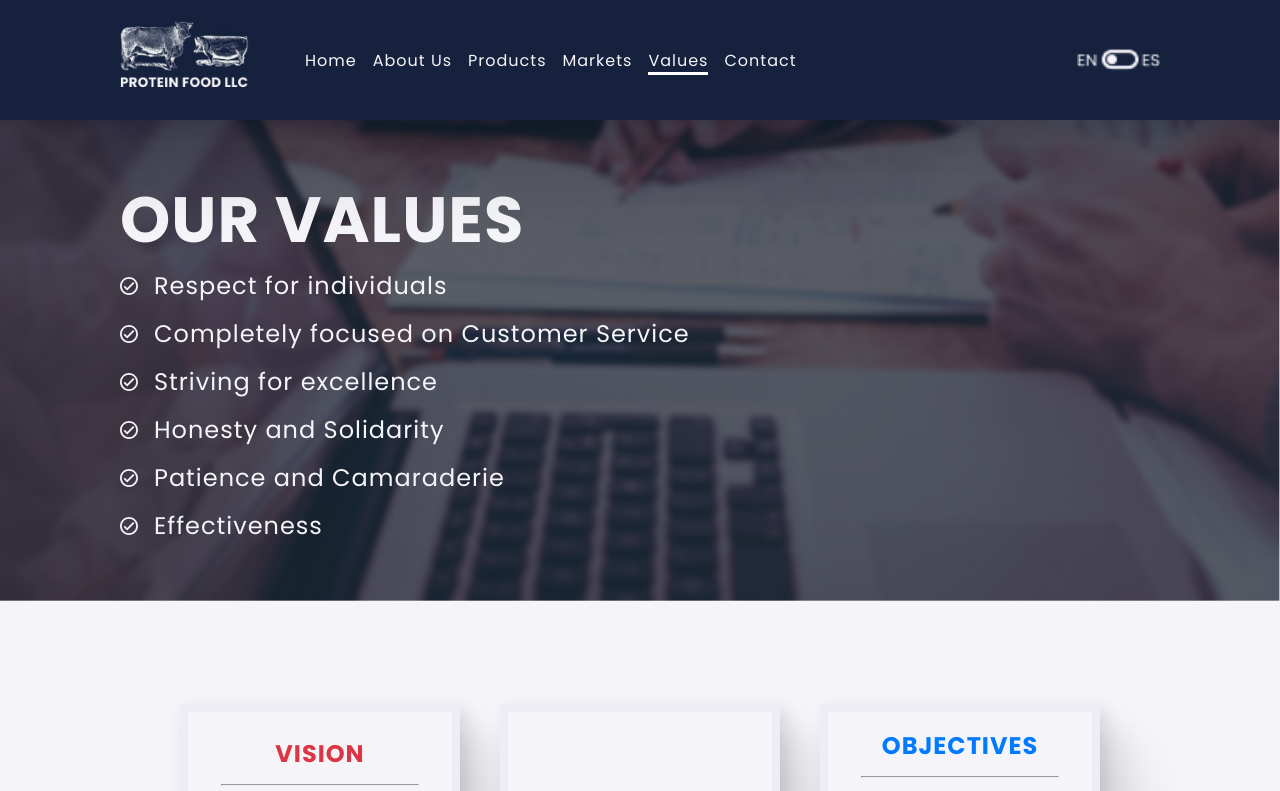
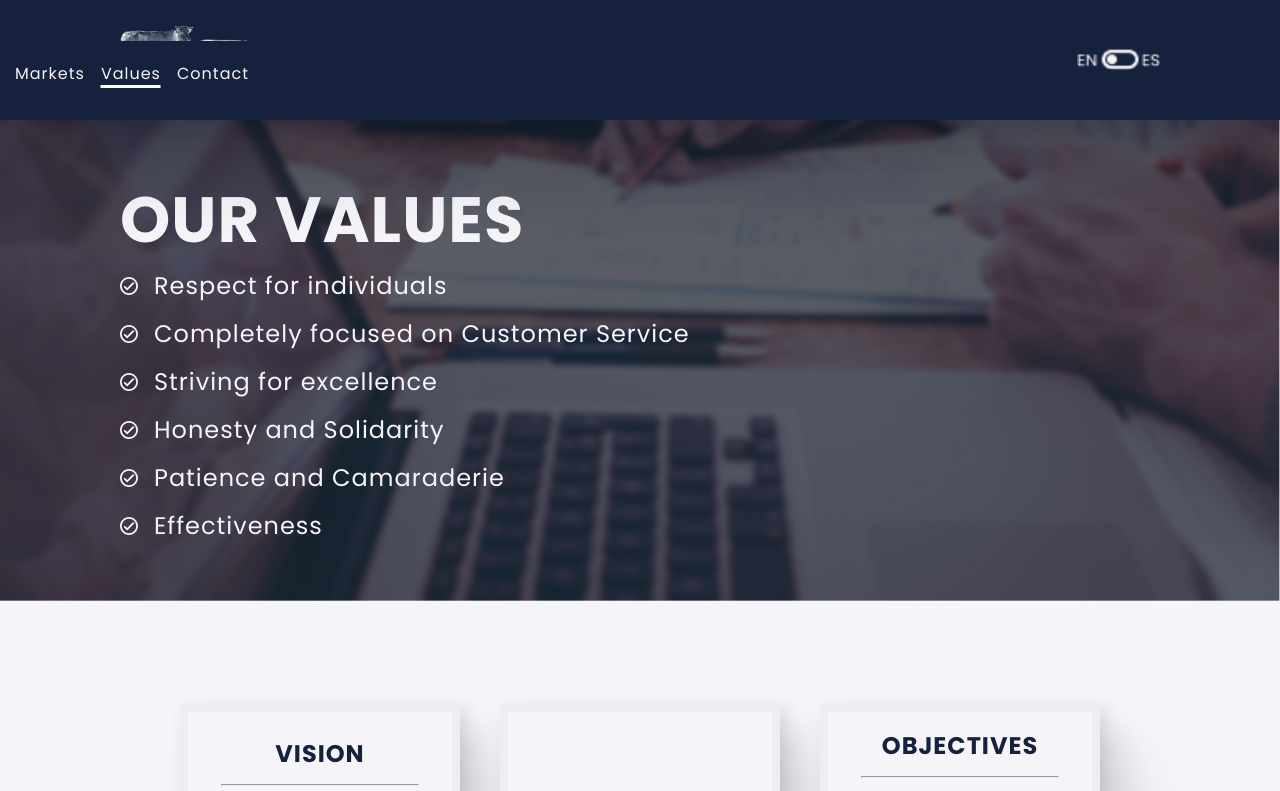
Before and after one commit to lucasPeluso/protein-food, a React (Vite) app: page /Values in a window 1280 px wide. Shown: the top 791 px of the page. Built offline with nearby package versions, Linux system fonts and the light colour scheme.

Commit message:
menu hamburguesa hecho

```diff
--- a/src/components/Footer.jsx
+++ b/src/components/Footer.jsx
@@ -25,9 +25,11 @@ const Footer = () => {
                 </div>
                 <div className='footer__flex-contact-join'>
                     <h4 className="text-start color-white underline">JOIN US</h4>
-                    <svg width="30" height="31" viewBox="0 0 30 31" fill="none" xmlns="http://www.w3.org/2000/svg">
-                        <path d="M15 0.722412C6.71562 0.722412 0 7.43804 0 15.7224C0 24.0068 6.71562 30.7224 15 30.7224C23.2844 30.7224 30 24.0068 30 15.7224C30 7.43804 23.2844 0.722412 15 0.722412ZM11.3281 21.9396H8.29062V12.1646H11.3281V21.9396ZM9.79062 10.9646C8.83125 10.9646 8.21094 10.2849 8.21094 9.44429C8.21094 8.58647 8.85 7.9271 9.82969 7.9271C10.8094 7.9271 11.4094 8.58647 11.4281 9.44429C11.4281 10.2849 10.8094 10.9646 9.79062 10.9646ZM22.4219 21.9396H19.3844V16.5224C19.3844 15.2615 18.9437 14.4052 17.8453 14.4052C17.0063 14.4052 16.5078 14.9849 16.2875 15.5427C16.2062 15.7412 16.1859 16.0224 16.1859 16.3021V21.938H13.1469V15.2818C13.1469 14.0615 13.1078 13.0412 13.0672 12.163H15.7062L15.8453 13.5208H15.9062C16.3062 12.8833 17.2859 11.9427 18.925 11.9427C20.9234 11.9427 22.4219 13.2818 22.4219 16.1599V21.9396Z" fill="#F5F4F8"/>
-                    </svg>
+                    <NavLink className='footer-linkedin-a' to="https://www.linkedin.com/company/protein-food-company-llc/" target={'_blank'}>
+                        <svg width="30" height="31" viewBox="0 0 30 31" fill="none" xmlns="http://www.w3.org/2000/svg">
+                            <path className='footer-linkedin' d="M15 0.722412C6.71562 0.722412 0 7.43804 0 15.7224C0 24.0068 6.71562 30.7224 15 30.7224C23.2844 30.7224 30 24.0068 30 15.7224C30 7.43804 23.2844 0.722412 15 0.722412ZM11.3281 21.9396H8.29062V12.1646H11.3281V21.9396ZM9.79062 10.9646C8.83125 10.9646 8.21094 10.2849 8.21094 9.44429C8.21094 8.58647 8.85 7.9271 9.82969 7.9271C10.8094 7.9271 11.4094 8.58647 11.4281 9.44429C11.4281 10.2849 10.8094 10.9646 9.79062 10.9646ZM22.4219 21.9396H19.3844V16.5224C19.3844 15.2615 18.9437 14.4052 17.8453 14.4052C17.0063 14.4052 16.5078 14.9849 16.2875 15.5427C16.2062 15.7412 16.1859 16.0224 16.1859 16.3021V21.938H13.1469V15.2818C13.1469 14.0615 13.1078 13.0412 13.0672 12.163H15.7062L15.8453 13.5208H15.9062C16.3062 12.8833 17.2859 11.9427 18.925 11.9427C20.9234 11.9427 22.4219 13.2818 22.4219 16.1599V21.9396Z" fill="#F5F4F8"/>
+                        </svg>
+                    </NavLink>
                 </div>
                 <nav className='footer__flex-links'>
                     <NavLink to="/">Home</NavLink>
--- a/src/components/Navbar.jsx
+++ b/src/components/Navbar.jsx
@@ -8,33 +8,7 @@ import '../styles/components/layout/Navbar.css'
 
 const Navbar = () => {
 
-    // const [ isActive, setIsActive ] = useState(false)
-    // ((d) => {
-    //     const btnMenu = d.getElementsByClassName("menu-btn"),
-    //         menu = d.getElementsByClassName("menu");
-
-    //         console.log(btnMenu)
-    //         console.log(menu)
-
-    //             btnMenu[0].addEventListener("click", (e) => {
-    //                 console.log(btnMenu[i])
-    //                 console.log(btnMenu[i])
-    //                 btnMenu[i].classList.toggle("none");
-    //                 btnMenu[i].lastElementChild.classList.toggle("none");
-    //                 console.log(menu)
-    //                 menu.classList.toggle("is-active");
-    //          })
-
-
-    //     btnMenu.addEventListener
-    //     d.addEventListener("click", e => {
-    //         if(!e.target.matches(".menu a"))
-    //         return false
-    //         btnMenu.firstElementChild.classList.remove("none");
-    //         btnMenu.lastElementChild.classList.add("none");
-    //         menu.classList.remove("is-active");
-    //     })
-    // })(document);
+    const [ isOpen, setIsOpen ] = useState(false)
 
     return (
 
@@ -44,16 +18,13 @@ const Navbar = () => {
                     <NavLink className='loga-a' to="/">
                         <img className='logo' src={Logo} alt="Logo Protein Food" />
                     </NavLink>
-                    <button className="menu-btn">
-                        <svg width="25" height="17" viewBox="0 0 25 17" fill="none" xmlns="http://www.w3.org/2000/svg">
-                            <path className="menu-icon" d="M0.153442 16.084V13.4174H24.1534V16.084H0.153442ZM0.153442 9.41738V6.75071H24.1534V9.41738H0.153442ZM0.153442 2.75071V0.0840454H24.1534V2.75071H0.153442Z" fill="#E7E3D4"/>
-                        </svg>
-                        {/* <svg width="16" height="16" viewBox="0 0 16 16" fill="none" xmlns="http://www.w3.org/2000/svg">
-                            <path className="menu-icon" d="M16 1.61143L14.3886 0L8 6.38857L1.61143 0L0 1.61143L6.38857 8L0 14.3886L1.61143 16L8 9.61143L14.3886 16L16 14.3886L9.61143 8L16 1.61143Z" fill="#E7E3D4"/>
-                        </svg>                                      */}
-                    </button>
+                    <div className={`menu-toggle ${isOpen && "open"}`} onClick={ () => setIsOpen(!isOpen)}>
+                        <span></span>
+                        <span></span>
+                        <span></span>
+                    </div>
                     <nav>
-                        <ul className="menu">
+                        <ul className={`menu ${isOpen && "open"}`}>
                             <li><NavLink to="/" style={({ isActive }) => ({ borderBottom: isActive ? '3px solid rgb(255, 255, 255)' : '' })}>Home</NavLink></li>
                             <li><NavLink to="aboutus" style={({ isActive }) => ({ borderBottom: isActive ? '3px solid rgb(255, 255, 255)' : '' })}>About Us</NavLink></li>
                             <li><NavLink to="products" style={({ isActive }) => ({ borderBottom: isActive ? '3px solid rgb(255, 255, 255)' : '' })}>Products</NavLink></li>
--- a/src/pages/Values.jsx
+++ b/src/pages/Values.jsx
@@ -45,7 +45,7 @@ const Values = () => {
             <div className="values-flex">
                 <div className="values-value">
                     <div className="values-value__text">
-                        <h2 className="values-value__title color-pink">VISION</h2>
+                        <h2 className="values-value__title">VISION</h2>
                         <hr className='values-hr' />
                         <div className='values-value__text-p'>
                             <p>
@@ -60,7 +60,7 @@ const Values = () => {
                 </div>
                 <div className="values-value">
                     <div className="values-value__text">
-                        <h2 className="values-value__title color-yellow">MISSION</h2>
+                        <h2 className="values-value__title">MISSION</h2>
                         <hr className='values-hr' />
                         <div className='values-value__text-p'>
                             <p>
@@ -72,7 +72,7 @@ const Values = () => {
                 </div>
                 <div className="values-value">
                     <div className="values-value__text">
-                        <h2 className="values-value__title color-blue-light">OBJECTIVES</h2>
+                        <h2 className="values-value__title">OBJECTIVES</h2>
                         <hr className='values-hr' />
                         <div className='values-value__text-p'>
                             <p>
--- a/src/styles/components/layout/Footer.css
+++ b/src/styles/components/layout/Footer.css
@@ -39,6 +39,7 @@
 .footer__flex-contact-join {
     display: flex;
     flex-direction: column;
+    align-items: flex-start;
     gap: 8px;
 }
 
@@ -53,6 +54,14 @@
     font-size: 12px;
     line-height: 16px;
     text-decoration: underline;
+}
+
+.footer-linkedin {
+    transition: .3s all ease-out;
+}
+
+.footer-linkedin-a:hover .footer-linkedin {
+    fill: var(--yellow);
 }
 
 .logo-footer {
--- a/src/styles/components/layout/Navbar.css
+++ b/src/styles/components/layout/Navbar.css
@@ -17,7 +17,6 @@ header{
 .header-container__logo-menu {
     display: flex;
     align-items: center;
-    gap: 16px;
     height: 80px;
 }
 
@@ -26,50 +25,66 @@ header{
     height: 40px;
 }
 
-.menu-btn {
-    background-color: var(--blue-dark);
-    border: 0;
-    cursor: pointer;
-    height: 17px;
-}
-
-.menu-icon {
-    fill: var(--white);
-}
-
 .menu {
     position: fixed;
     left: 0;
-    bottom: 4rem;
+    top: var(--header-heigth-sm);
     width: 100%;
+    height: auto;
     display: flex;
     flex-direction: column;
+    align-items: flex-start;
+    gap: 6px;
     background-color: var(--blue-dark);
-    opacity: 0;
-    pointer-events: none;
-    transition: opacity .5s ease;
-    z-index: 100;
+
+    list-style: none;
+    z-index: 10000;
+    transform: translateX(-100%);
+    transition: .3s ease all;
+    padding: 20px;
+    padding-inline-start: 8px;
 }
 
-.menu.is-active {
-    opacity: 1;
-    pointer-events: auto;
+.menu.open {
+    transform: translateX(0) !important;
 }
 
 .menu a {
-    padding: 1rem;
-    font-size: 18px;
-    font-weight: 700;
+    font-size: 16px;
+    font-weight: 400;
     letter-spacing: 1px;
-    text-align: center;
+    text-align: start;
     text-decoration: none;
-    color: var(--yellow);
+    color: var(--white);
+    transition: .2s;
 }
 
-.menu a:hover{
-    transition: .2s;
-    color: var(--blue-dark);
-    background-color: var(--blue-dark);
+.menu-toggle {
+    display: flex;
+    flex-direction: column;
+    margin-left: 24px;
+    cursor: pointer;
+}
+
+.menu-toggle span {
+    width: 30px;
+    height: 4px;
+    background: var(--white);
+    margin-bottom: 5px;
+    transform-origin: 6px 0px;
+    transition: all .2s linear;
+}
+
+.menu-toggle.open > span {
+    transform: rotate(45deg) translate(0px, 0px);
+}
+
+.menu-toggle.open > span:nth-child(2) {
+    display: none;
+}
+
+.menu-toggle.open > span:nth-child(3) {
+    transform: rotate(-45deg) translate(-5px, 1px);
 }
 
 .none {
@@ -104,6 +119,8 @@ header{
     .header-container__logo-menu {
         width: 100%;
         height: 71px;
+        align-items: flex-start;
+        gap: 20px;
     }
 
     .logo-a {
@@ -124,6 +141,7 @@ header{
     .menu {
         position: static;
         width: 100%;
+        height: 100%;
         flex-direction: row;
         justify-content: center;
         gap: 16px;
@@ -170,6 +188,10 @@ header{
         color: var(--white);
     }
 
+    .menu-toggle {
+        display: none;
+    }
+
     .switch {
         width: 90px;
         height: 24px;
--- a/src/styles/components/pages/Values.css
+++ b/src/styles/components/pages/Values.css
@@ -48,6 +48,7 @@
 .values-value__title {
     font-size: 24px;
     line-height: 28px;
+    color: var(--blue-dark);
 }
 
 @media screen and (min-width: 1024px) {
```
